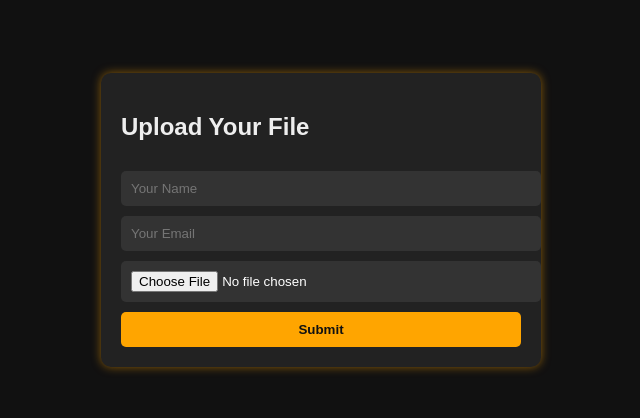
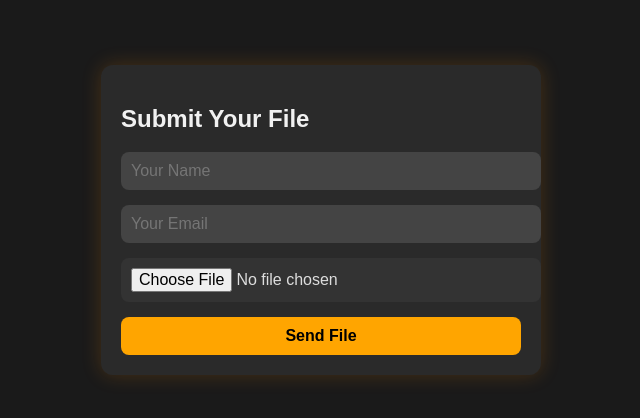
Before and after one commit to PolandLetsPlayDEV/polandletsplay, a plain HTML site: page mod-application.html in a window 1280 px wide. Shown: the part 180-598 px from the top of the page, without its empty margins (319-959 px from the left). Drawn offline with Linux system fonts and the light colour scheme.

Commit message:
Update mod-application.html

```diff
--- a/mod-application.html
+++ b/mod-application.html
@@ -3,12 +3,12 @@
 <head>
   <meta charset="UTF-8">
   <meta name="viewport" content="width=device-width, initial-scale=1.0">
-  <title>Submit Your File</title>
+  <title>File Upload Form</title>
   <style>
     body {
       font-family: Arial, sans-serif;
-      background: #111;
-      color: #eee;
+      background-color: #1a1a1a;
+      color: #f1f1f1;
       display: flex;
       justify-content: center;
       align-items: center;
@@ -16,47 +16,56 @@
       margin: 0;
     }
     form {
-      background: #222;
+      background-color: #2a2a2a;
       padding: 20px;
-      border-radius: 10px;
-      box-shadow: 0 0 10px rgba(255, 165, 0, 0.5);
+      border-radius: 12px;
+      box-shadow: 0 0 20px rgba(255, 140, 0, 0.2);
       width: 100%;
       max-width: 400px;
     }
     input, button {
+      display: block;
       width: 100%;
       padding: 10px;
-      margin-top: 10px;
+      margin-top: 15px;
+      border-radius: 8px;
       border: none;
-      border-radius: 5px;
+      font-size: 16px;
     }
     input[type="text"],
     input[type="email"] {
-      background: #333;
-      color: #fff;
+      background-color: #444;
+      color: white;
     }
     input[type="file"] {
-      background: #333;
-      color: #fff;
+      background-color: #333;
+      color: #ddd;
     }
     button {
       background-color: orange;
-      color: #111;
+      color: black;
       font-weight: bold;
       cursor: pointer;
+      transition: background-color 0.3s ease;
     }
     button:hover {
-      background-color: #ff9900;
+      background-color: #ff8c00;
     }
   </style>
 </head>
 <body>
+
   <form action="https://getform.io/f/your-form-endpoint" method="POST" enctype="multipart/form-data">
-    <h2>Upload Your File</h2>
+    <h2>Submit Your File</h2>
+
     <input type="text" name="name" placeholder="Your Name" required>
+
     <input type="email" name="email" placeholder="Your Email" required>
+
     <input type="file" name="file" required>
-    <button type="submit">Submit</button>
+
+    <button type="submit">Send File</button>
   </form>
+
 </body>
 </html>
```
